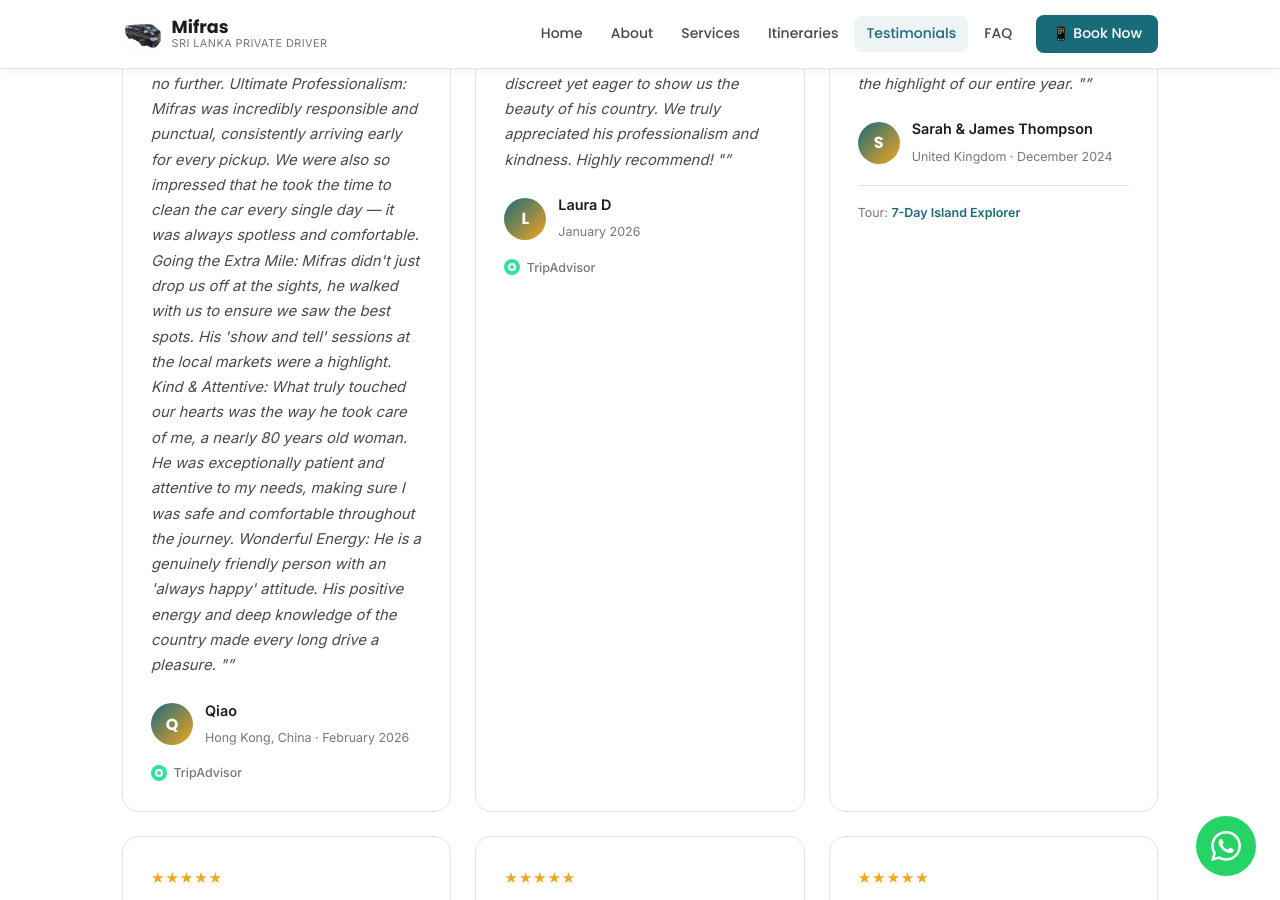
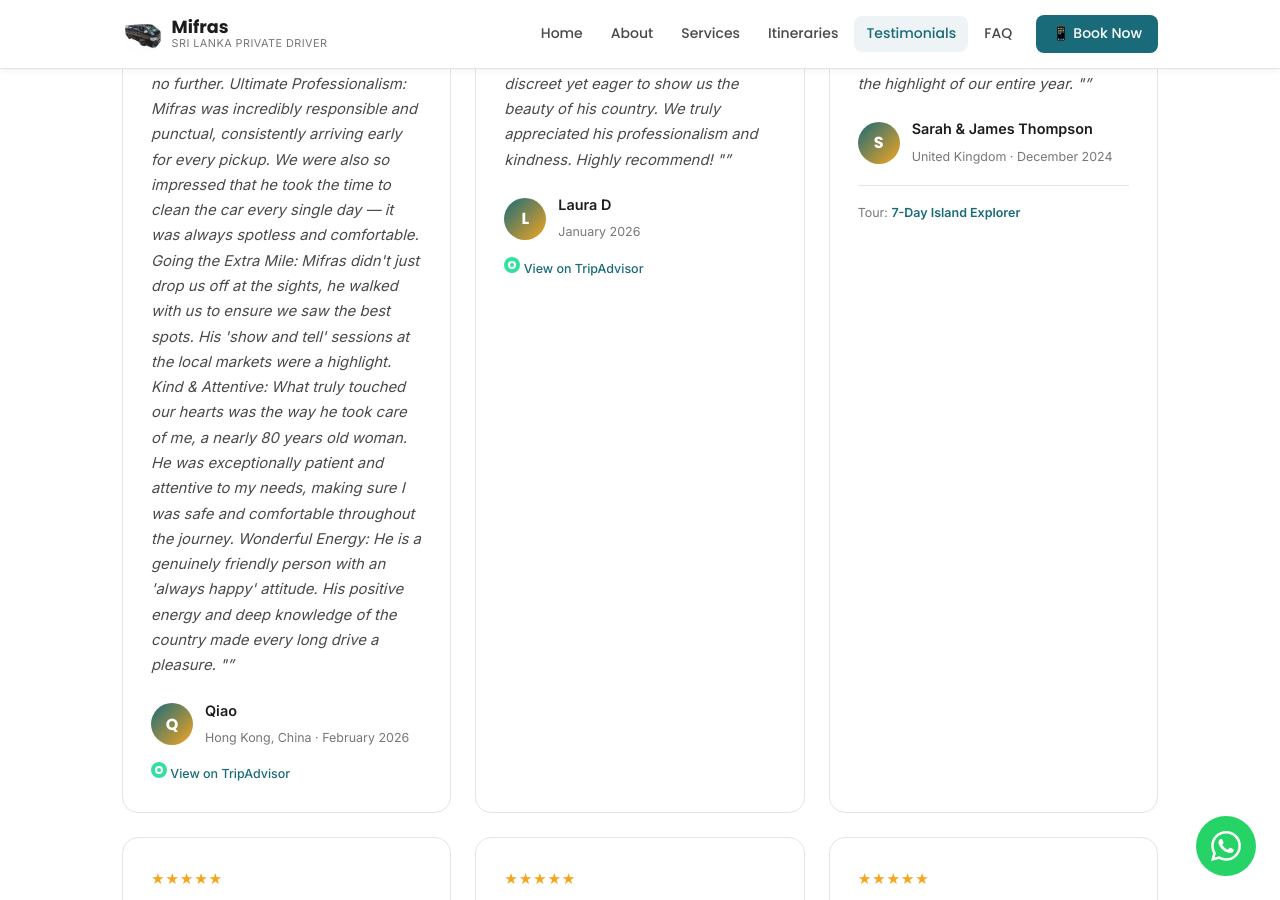
Before and after one commit to shukwong/srilanka, a Jekyll site: the page built from _pages/testimonials.md, in a window 1280 px wide and 900 px high, scrolled down 737 px. Built offline with Jekyll 4.4.1, drawn with Linux system fonts in a browser that asks for light colours.

Commit message:
Add TripAdvisor links to Laura D and Qiao reviews
https://claude.ai/code/session_01NL9GSa31HLarYYoJfxa5Yu

```diff
--- a/_data/testimonials.yml
+++ b/_data/testimonials.yml
@@ -3,6 +3,7 @@
   date: February 2026
   rating: 5
   source: tripadvisor
+  url: https://www.tripadvisor.co.uk/ShowUserReviews-g293962-d14161887-r1051357800-Sri_Lanka_Personal_Tour_Drivers-Colombo_Western_Province.html
   text: >
     My daughter and I had an absolutely incredible experience with our driver, Mifras,
     during our recent trip to Sri Lanka. If you are looking for someone who is much more
@@ -22,6 +23,7 @@
   date: January 2026
   rating: 5
   source: tripadvisor
+  url: https://www.tripadvisor.co.uk/ShowUserReviews-g293962-d14161887-r1048825385-Sri_Lanka_Personal_Tour_Drivers-Colombo_Western_Province.html
   text: >
     We traveled through Sri Lanka for two weeks with my husband and our three-year-old
     daughter, and Mifras was our driver. His driving was exemplary, and we always felt
--- a/_pages/testimonials.md
+++ b/_pages/testimonials.md
@@ -67,13 +67,17 @@ permalink: /testimonials/
         <div class="testimonial-tour">Tour: <span>{{ review.tour }}</span></div>
         {% endif %}
         {% if review.source == "tripadvisor" %}
-        <div class="testimonial-source" aria-label="Review from TripAdvisor">
+        <div class="testimonial-source">
+          {% if review.url %}
+          <a href="{{ review.url }}" target="_blank" rel="noopener" aria-label="View this review on TripAdvisor">
+          {% endif %}
           <svg width="16" height="16" viewBox="0 0 32 32" fill="none" xmlns="http://www.w3.org/2000/svg" aria-hidden="true">
             <circle cx="16" cy="16" r="16" fill="#34E0A1"/>
             <circle cx="16" cy="16" r="8" fill="white"/>
             <circle cx="16" cy="16" r="4" fill="#34E0A1"/>
           </svg>
-          <span>TripAdvisor</span>
+          <span>View on TripAdvisor</span>
+          {% if review.url %}</a>{% endif %}
         </div>
         {% endif %}
       </article>
```
